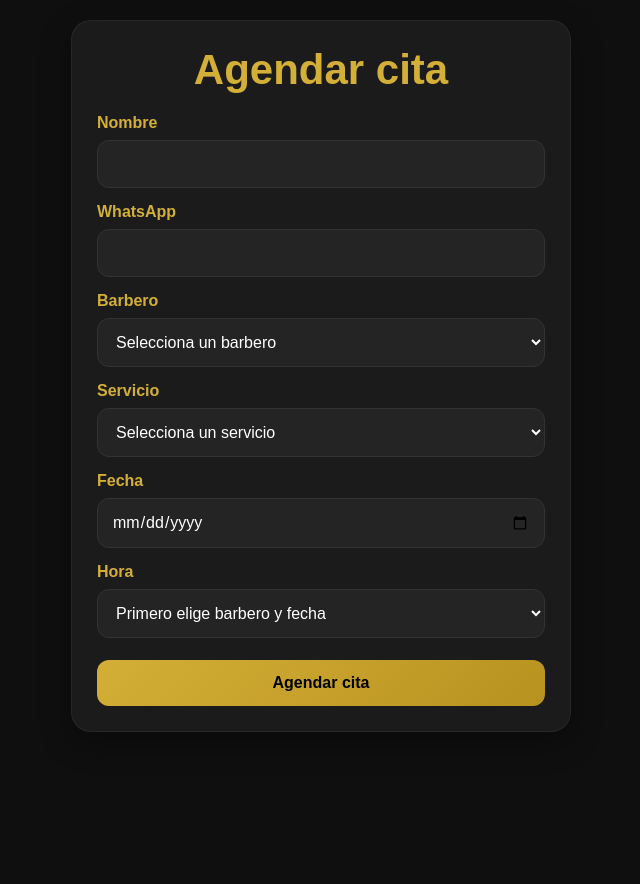
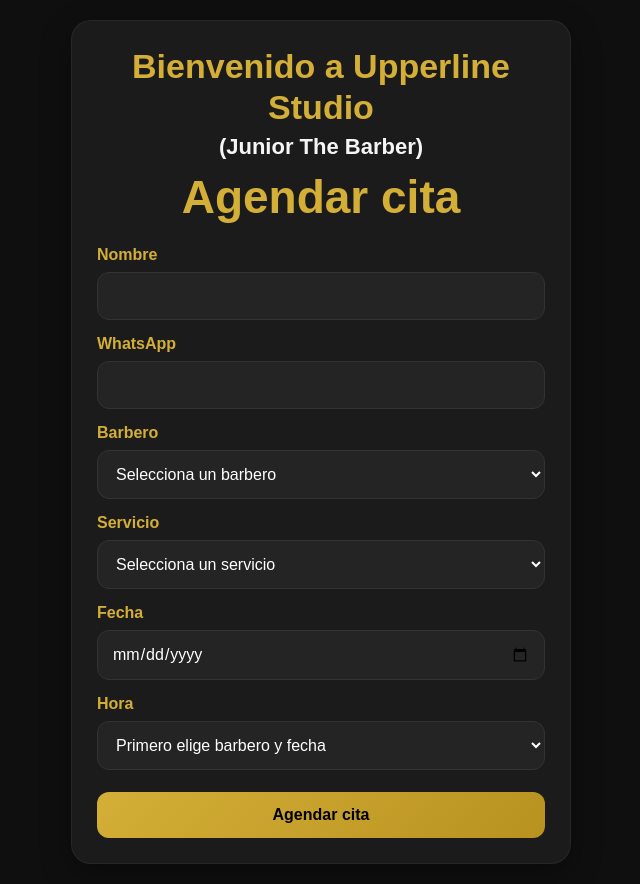
Before and after one commit to citas-barberia/barberia-junior, a Flask app: template templates/index.html in a window 1280 px wide. Shown: the whole page, without its empty margins (319-959 px from the left). Before the commit the page ends 732 px from the top, so only its background shows below. Run offline with Flask 3, Linux system fonts and the light colour scheme; the template is opened without the code that fills it, so the values that code supplies are empty.

Commit message:
cambio de titulo

```diff
--- a/templates/index.html
+++ b/templates/index.html
@@ -24,13 +24,6 @@
         border: 1px solid rgba(255,255,255,0.05);
     }
 
-    h1 {
-        color: #D4AF37;
-        text-align: center;
-        margin-top: 0;
-        margin-bottom: 20px;
-        font-size: clamp(28px, 6vw, 42px);
-    }
 
     label {
         display: block;
@@ -97,11 +90,42 @@
             font-size: 15px;
         }
     }
+
+.hero-title {
+    text-align: center;
+    margin-bottom: 24px;
+}
+
+.bienvenida {
+    color: #D4AF37;
+    font-size: clamp(22px, 4vw, 34px);
+    font-weight: 800;
+    line-height: 1.2;
+    margin-bottom: 6px;
+}
+
+.subtitulo {
+    color: #f5f5f5;
+    font-size: clamp(16px, 2.8vw, 22px);
+    font-weight: 600;
+    margin-bottom: 12px;
+}
+
+.titulo-cita {
+    color: #D4AF37;
+    font-size: clamp(26px, 5vw, 46px);
+    font-weight: 900;
+    line-height: 1.1;
+}
 </style>
 </head>
 <body>
 <div class="container">
-    <h1>Agendar cita</h1>
+    <div class="hero-title">
+    <div class="bienvenida">Bienvenido a Upperline Studio</div>
+    <div class="subtitulo">(Junior The Barber)</div>
+    <div class="titulo-cita">Agendar cita</div>
+</div>
 
     {% with messages = get_flashed_messages() %}
       {% if messages %}
```
